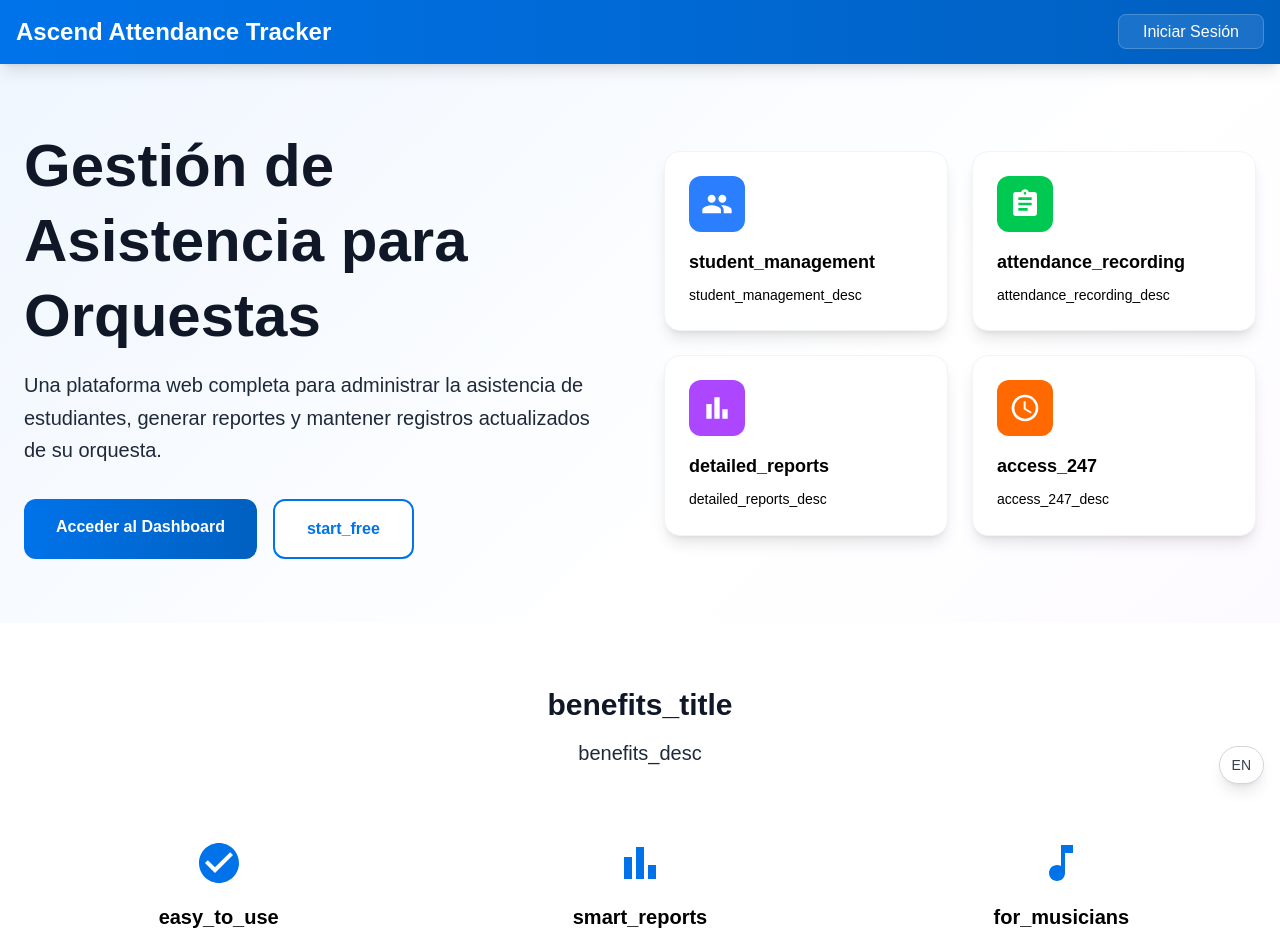
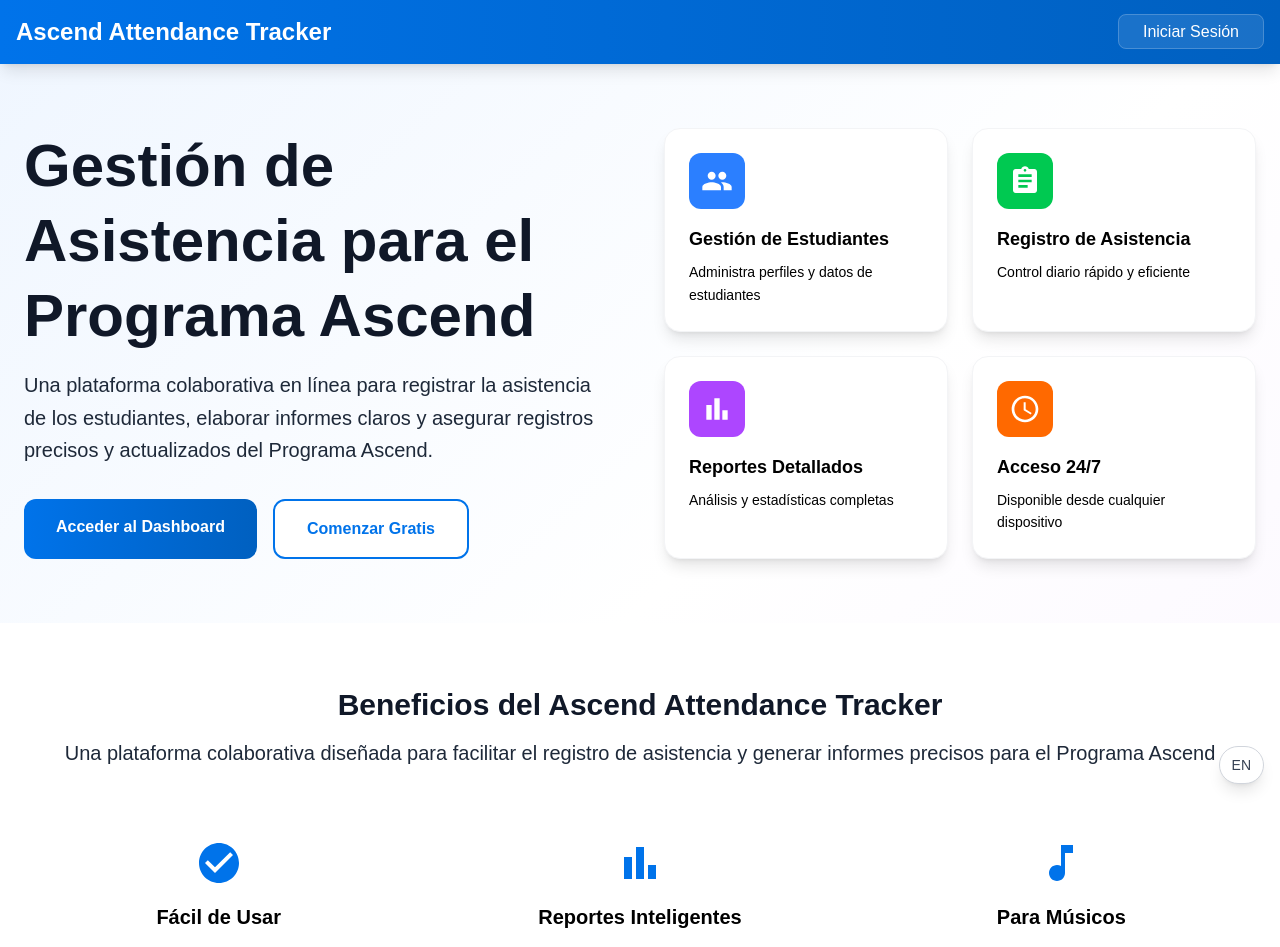
Before and after one commit to EliezerAnteliz/OrchestraAttendanceTracker-New, a Next.js app in the folder web/: page / in a window 1280 px wide. Shown: the top 947 px of the page. Built offline with nearby package versions, Linux system fonts and the light colour scheme.

Commit message:
Update I18nContext.tsx

```diff
--- a/web/src/contexts/I18nContext.tsx
+++ b/web/src/contexts/I18nContext.tsx
@@ -22,11 +22,29 @@ const translations: Translations = {
   feature_profiles: { es: "Perfiles de estudiantes", en: "Student profiles" },
   feature_reports: { es: "Reportes detallados", en: "Detailed reports" },
   feature_access_any: { es: "Acceso desde cualquier dispositivo", en: "Access from any device" },
-  landing_headline: { es: "Gestión de Asistencia para Orquestas", en: "Attendance Management for Ensembles" },
+  landing_headline: { es: "Gestión de Asistencia para el Programa Ascend", en: "Attendance Management for Ascend Program" },
   landing_desc: {
-    es: "Una plataforma web completa para administrar la asistencia de estudiantes, generar reportes y mantener registros actualizados de su orquesta.",
-    en: "A complete web platform to manage student attendance, generate reports, and keep your ensemble records up to date.",
+    es: "Una plataforma colaborativa en línea para registrar la asistencia de los estudiantes, elaborar informes claros y asegurar registros precisos y actualizados del Programa Ascend.",
+    en: "A collaborative online platform to record student attendance, create clear reports and ensure accurate and updated records for the Ascend Program.",
   },
+  start_free: { es: "Comenzar Gratis", en: "Start Free" },
+  benefits_title: { es: "Beneficios del Ascend Attendance Tracker", en: "Benefits of Ascend Attendance Tracker" },
+  benefits_desc: { es: "Una plataforma colaborativa diseñada para facilitar el registro de asistencia y generar informes precisos para el Programa Ascend", en: "A collaborative platform designed to facilitate attendance recording and generate accurate reports for the Ascend Program" },
+  easy_to_use: { es: "Fácil de Usar", en: "Easy to Use" },
+  easy_to_use_desc: { es: "Interfaz intuitiva que cualquier instructor puede dominar en minutos", en: "Intuitive interface that any instructor can master in minutes" },
+  smart_reports: { es: "Reportes Inteligentes", en: "Smart Reports" },
+  smart_reports_desc: { es: "Visualiza tendencias y patrones de asistencia con gráficos claros", en: "Visualize attendance trends and patterns with clear charts" },
+  for_musicians: { es: "Para Músicos", en: "For Musicians" },
+  for_musicians_desc: { es: "Creado por y para la comunidad musical, entendemos tus necesidades", en: "Created by and for the musical community, we understand your needs" },
+  student_management: { es: "Gestión de Estudiantes", en: "Student Management" },
+  student_management_desc: { es: "Administra perfiles y datos de estudiantes", en: "Manage student profiles and data" },
+  attendance_recording: { es: "Registro de Asistencia", en: "Attendance Recording" },
+  attendance_recording_desc: { es: "Control diario rápido y eficiente", en: "Quick and efficient daily tracking" },
+  detailed_reports: { es: "Reportes Detallados", en: "Detailed Reports" },
+  detailed_reports_desc: { es: "Análisis y estadísticas completas", en: "Complete analysis and statistics" },
+  access_247: { es: "Acceso 24/7", en: "24/7 Access" },
+  access_247_desc: { es: "Disponible desde cualquier dispositivo", en: "Available from any device" },
+  back_to_home: { es: "Volver al inicio", en: "Back to home" },
   footer_copyright: { es: "© {year} Ascend Attendance Tracker", en: "© {year} Ascend Attendance Tracker" },
 
   // Auth
```
